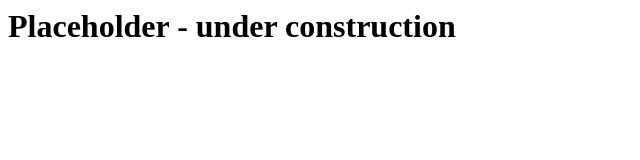
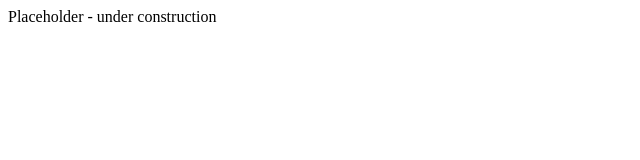
Before and after one commit to phevi0/phevi0.github.io, a plain HTML site: page index.html in a window 1280 px wide. Shown: the whole page, without its empty margins (0-640 px from the left). Drawn offline with Linux system fonts and the light colour scheme.

Commit message:
Update index.html

```diff
--- a/index.html
+++ b/index.html
@@ -1,5 +1 @@
-<html>
-<h1>
-  Placeholder - under construction
-</h1>
-</html>
+Placeholder - under construction
```
